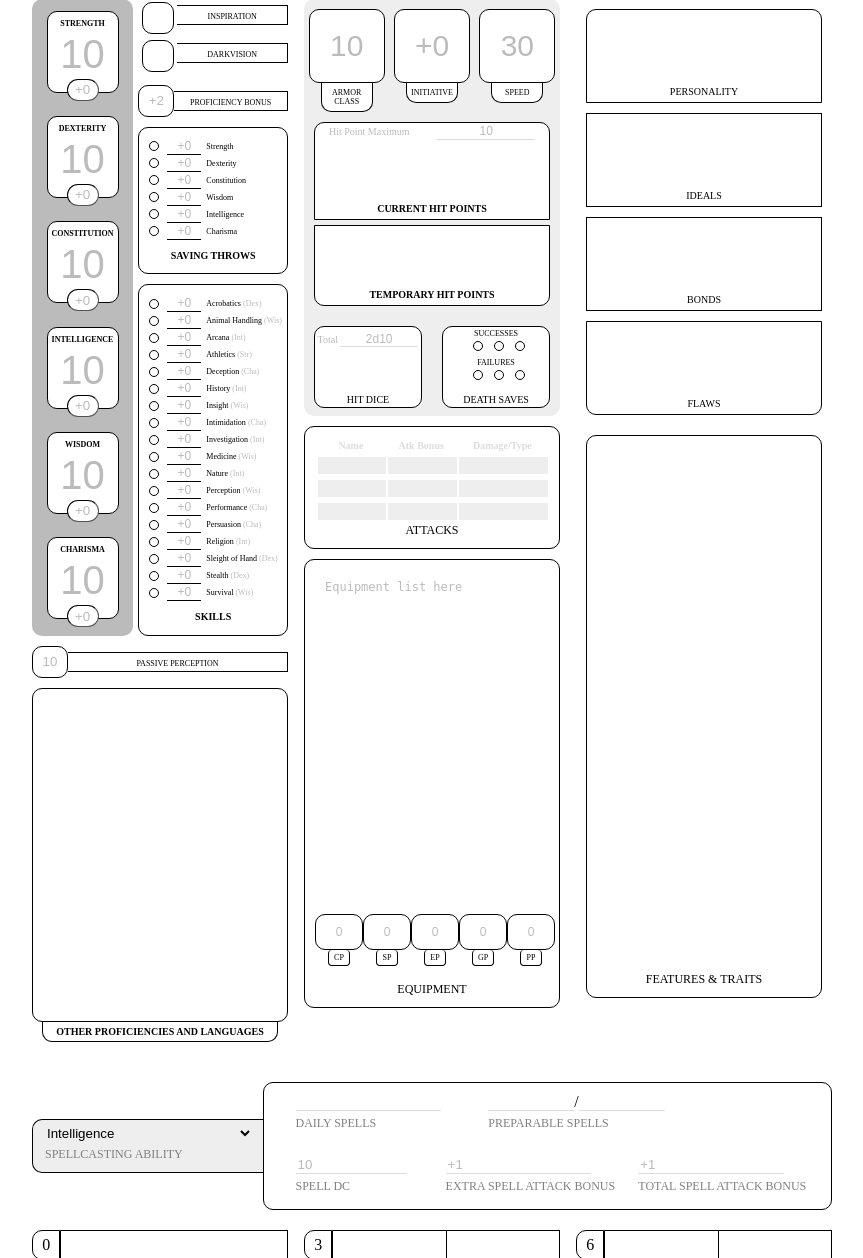
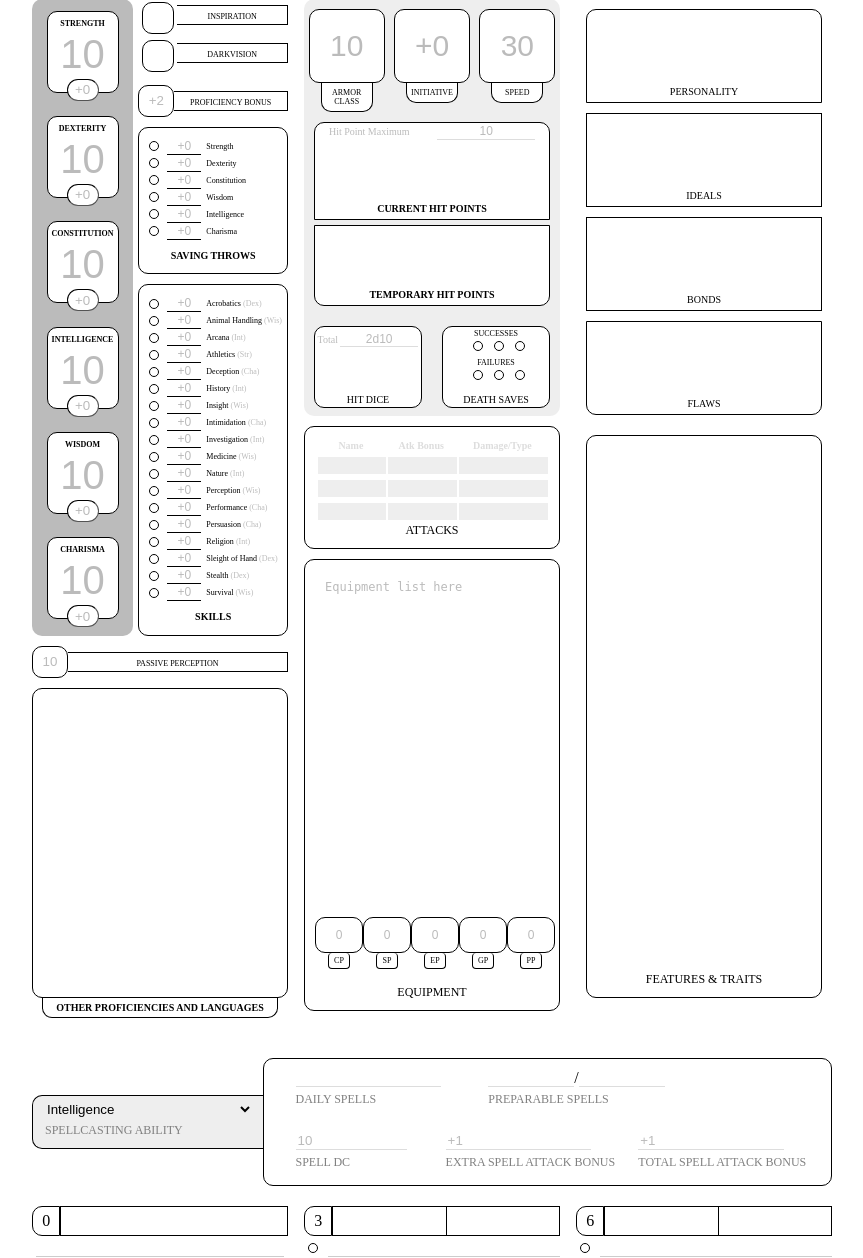
Before and after one commit to brouberol/5esheets, a Flask app: template 5esheets/templates/sheet.html in a window 1280 px wide. Shown: the part 262-1520 px from the top of the page, without its empty margins (208-1071 px from the left). Run offline with Flask 3, Linux system fonts and the light colour scheme; the template is opened without the code that fills it, so the values that code supplies are empty.

Commit message:
Align columns

```diff
--- a/5esheets/static/css/style.css
+++ b/5esheets/static/css/style.css
@@ -308,7 +308,7 @@ form.charsheet main > section div.passive-perception input {
   border-radius: 10px;
 }
 form.charsheet main > section div.otherprofs textarea {
-  height: 26em;
+  height: 24em;
 }
 form.charsheet main section.combat {
   background-color: #eee;
@@ -547,7 +547,7 @@ form.charsheet main section.equipment {
   margin-top: 10px;
 }
 form.charsheet main section.equipment textarea {
-  height: 27em;
+  height: 27.3em;
 }
 form.charsheet main section.equipment > div {
   padding: 10px;
```
